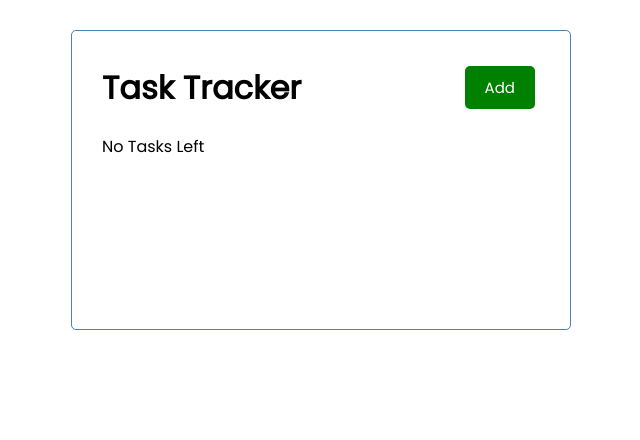
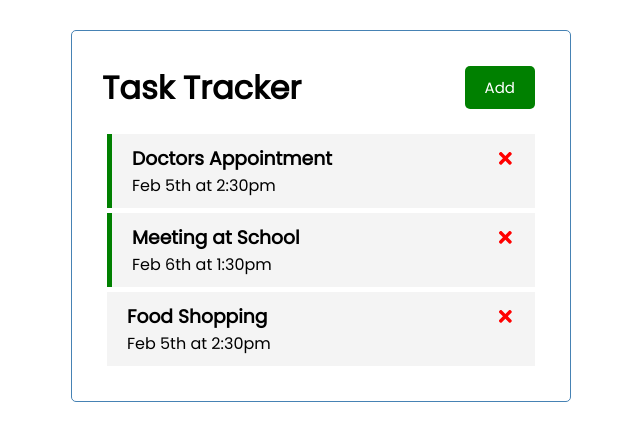
Before and after one commit to adammccormack/practice-react-app, a React (Create React App) app: page / in a window 1280 px wide. Shown: the top 440 px of the page, without its empty margins (319-959 px from the left). Built offline with nearby package versions, Linux system fonts and the light colour scheme; data requests are answered from the project's data file.

Commit message:
refactored mock api

```diff
--- a/src/App.js
+++ b/src/App.js
@@ -1,4 +1,4 @@
-import { useState } from 'react'
+import { useState, useEffect } from 'react'
 import Header from "./components/Header";
 import Tasks from "./components/Tasks";
 import AddTask from "./components/AddTask"
@@ -7,6 +7,25 @@ function App() {
   const [showAddTask, setShowAddTask] = useState(false)
   const [tasks, setTasks] = useState([])
 
+  useEffect(() => {
+      const getTasks = async () => {
+        const tasksFromServer = await fetchTasks()
+        setTasks(tasksFromServer)
+      }
+
+      getTasks()
+  }, [])
+
+  // Fetch Tasks
+  const fetchTasks = async () => {
+    const res = await fetch('http://localhost:5000/tasks')
+    const data = await res.json()
+
+    console.log(data)
+    return data
+  }
+
+    // Add Task
   const addTask = (task) => {
     const id = Math.floor(Math.random() * 10000) + 1
     const newTask = { id, ...task }
```
Also changed, not shown: src/components/Tasks.js (+6 -2 lines). Lines whose indentation alone changed are shown as unchanged.
